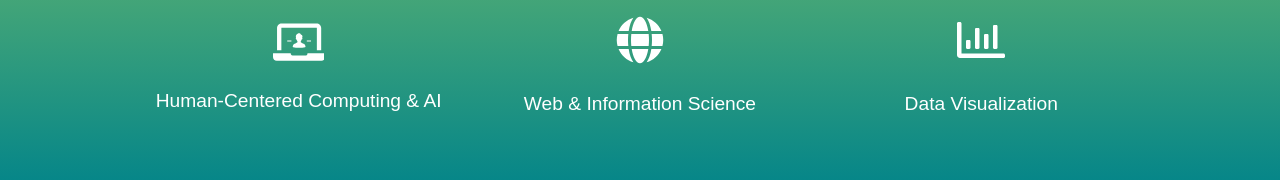
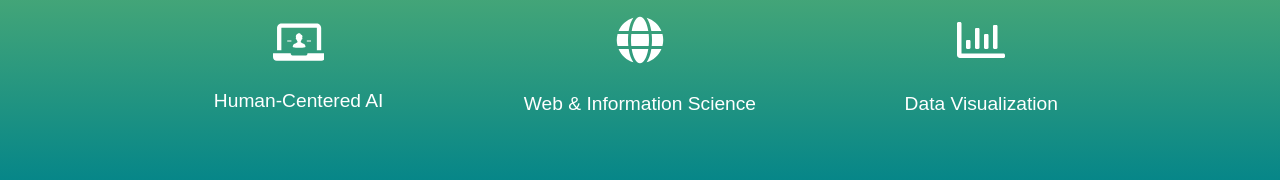
Before and after one commit to hapii-lab/hapii-lab.github.io, a plain HTML site: page index.html in a window 1280 px wide. Shown: the part 1090-1270 px from the top of the page. Drawn offline with nearby package versions, Linux system fonts and the light colour scheme.

Commit message:
Add files via upload

```diff
--- a/index.html
+++ b/index.html
@@ -90,7 +90,7 @@
 	               <polygon class="st0" points="331.504,248.914 331.504,249.074 372.504,249.074 372.504,241.074 331.504,241.074 331.504,248.891"></polygon>
                 </g>
             </svg>
-                <p>Human-Centered Computing & AI</p>
+                <p>Human-Centered AI</p>
             </div>
 
             <div class="column">
```
